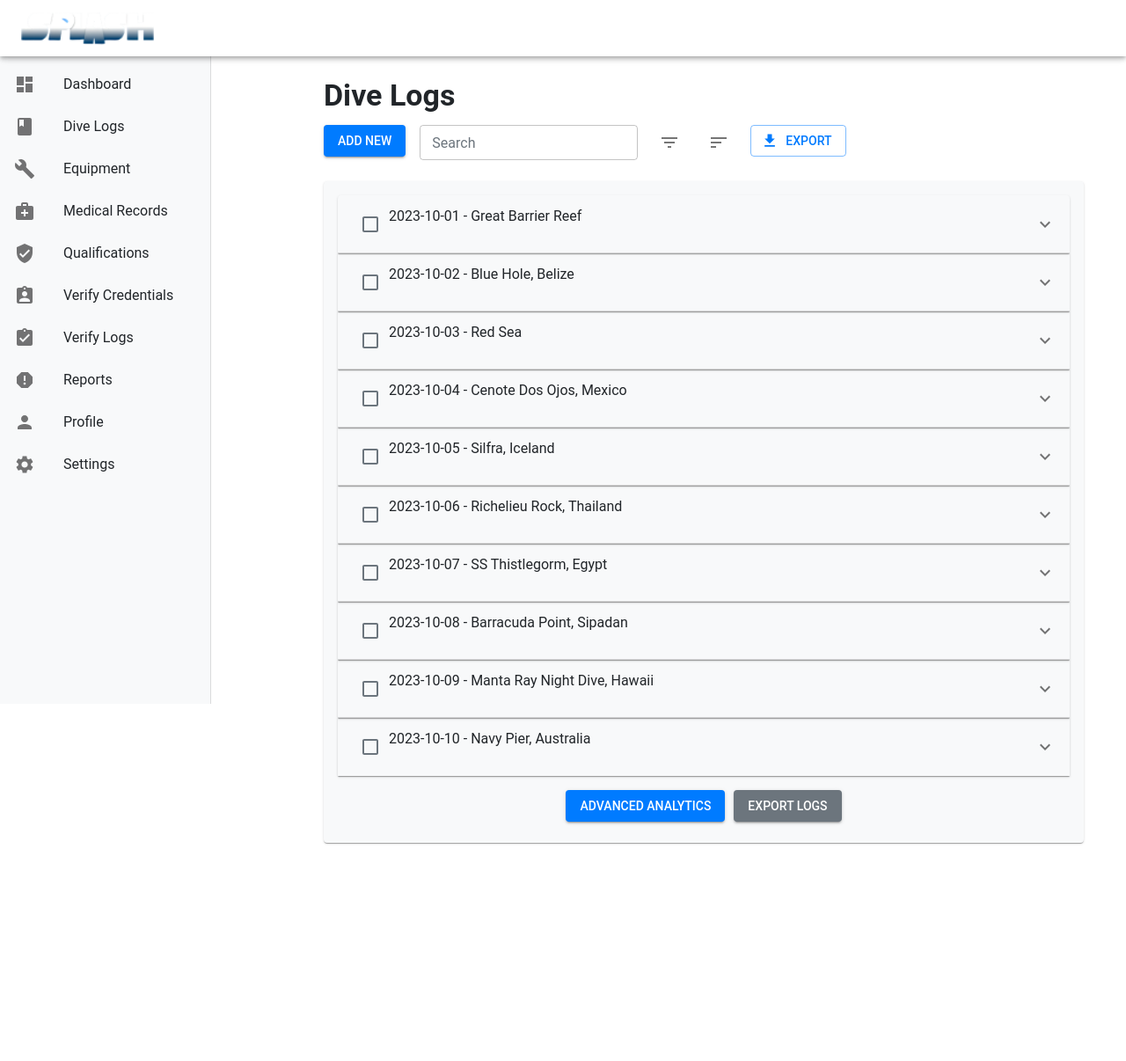
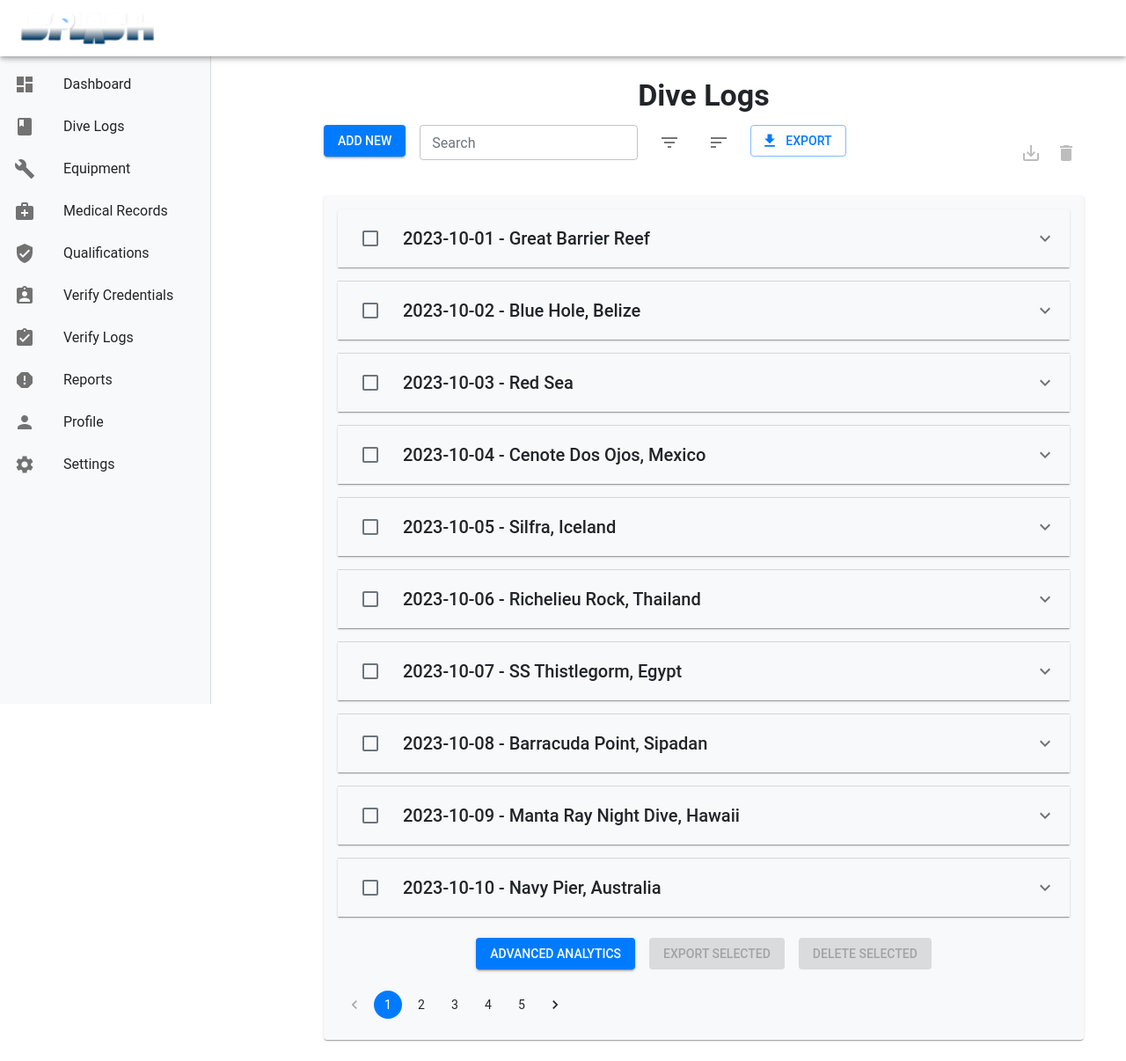
Before and after one commit to p2ppsr/Splash-main, a React (Create React App) app: page /divelogs in a window 1280 px wide. Shown: the whole page at 88% size. Before the commit the page ends 982 px from the top, so only its background shows below. Built offline with nearby package versions, Linux system fonts and the light colour scheme.

Commit message:
Changes to Dashboard and DiveLogList

```diff
--- a/src/components/Dashboard.js
+++ b/src/components/Dashboard.js
@@ -61,18 +61,18 @@ const Dashboard = () => {
 
   return (
     <Container maxWidth="lg">
-      <Box display="flex" justifyContent="space-between" alignItems="center" mb={2}>
+      <Box display="flex" justifyContent="space-between" alignItems="center" mb={3}>
         <Typography variant="h4" align="left">Dashboard</Typography>
         <Box display="flex" alignItems="center">
           <Tooltip title="Notifications">
-            <IconButton color="primary">
+            <IconButton color="primary" aria-label="notifications">
               <Badge badgeContent={authRequests.length} color="error">
                 <NotificationsIcon />
               </Badge>
             </IconButton>
           </Tooltip>
           <Tooltip title="Export dashboard data">
-            <Button variant="contained" color="primary" onClick={handleExport} startIcon={<DownloadIcon />}>
+            <Button variant="contained" color="primary" onClick={handleExport} startIcon={<DownloadIcon />} sx={{ ml: 2 }}>
               Export
             </Button>
           </Tooltip>
@@ -92,16 +92,17 @@ const Dashboard = () => {
             </InputAdornment>
           ),
         }}
+        sx={{ mb: 3 }}
       />
       <Grid container spacing={3}>
         <Grid item xs={12} sm={6} md={4}>
           <Card>
             <CardContent>
-              <Box display="flex" alignItems="center" mb={1}>
+              <Box display="flex" alignItems="center" mb={2}>
                 <DiveIcon color="primary" />
                 <Typography variant="h6" ml={1}>Total Dives</Typography>
               </Box>
-              <Typography variant="h4">50</Typography>
+              <Typography variant="h4" mb={2}>50</Typography>
               <Button component={Link} to="/divelogs" size="small" color="primary">
                 View Logs
               </Button>
@@ -111,11 +112,11 @@ const Dashboard = () => {
         <Grid item xs={12} sm={6} md={4}>
           <Card>
             <CardContent>
-              <Box display="flex" alignItems="center" mb={1}>
+              <Box display="flex" alignItems="center" mb={2}>
                 <EquipmentIcon color="primary" />
                 <Typography variant="h6" ml={1}>Equipment Status</Typography>
               </Box>
-              <Typography variant="h4">All Good</Typography>
+              <Typography variant="h4" mb={2}>All Good</Typography>
               <Button component={Link} to="/equipment" size="small" color="primary">
                 Check Equipment
               </Button>
@@ -125,12 +126,12 @@ const Dashboard = () => {
         <Grid item xs={12} sm={6} md={4}>
           <Card>
             <CardContent>
-              <Box display="flex" alignItems="center" mb={1}>
+              <Box display="flex" alignItems="center" mb={2}>
                 <CertificationIcon color="primary" />
                 <Typography variant="h6" ml={1}>Certification Status</Typography>
               </Box>
-              <Typography variant="body1">Advanced Open Water</Typography>
-              <Typography variant="body2">Expires: Dec 31, 2024</Typography>
+              <Typography variant="body1" mb={1}>Advanced Open Water</Typography>
+              <Typography variant="body2" mb={2}>Expires: Dec 31, 2024</Typography>
               <Button component={Link} to="/profile" size="small" color="primary">
                 View Profile
               </Button>
@@ -140,11 +141,11 @@ const Dashboard = () => {
         <Grid item xs={12} sm={6} md={4}>
           <Card>
             <CardContent>
-              <Box display="flex" alignItems="center" mb={1}>
+              <Box display="flex" alignItems="center" mb={2}>
                 <CalendarTodayIcon color="primary" />
                 <Typography variant="h6" ml={1}>Upcoming Dives</Typography>
               </Box>
-              <List dense={isMobile}>
+              <List dense={isMobile} sx={{ mb: 2 }}>
                 {filteredDives.map((dive) => (
                   <ListItem key={dive.id}>
                     <ListItemText primary={`${dive.date} - ${dive.location}`} />
@@ -160,17 +161,17 @@ const Dashboard = () => {
         <Grid item xs={12} sm={6} md={4}>
           <Card>
             <CardContent>
-              <Box display="flex" alignItems="center" mb={1}>
+              <Box display="flex" alignItems="center" mb={2}>
                 <PendingIcon color="primary" />
                 <Typography variant="h6" ml={1}>Pending Authorizations</Typography>
               </Box>
-              <Typography variant="body1">{authRequests.length} requests</Typography>
+              <Typography variant="body1" mb={2}>{authRequests.length} requests</Typography>
               <Button
                 variant="contained"
                 color="primary"
                 size="small"
-                style={{ marginTop: '10px' }}
                 onClick={() => setShowAuthRequests(!showAuthRequests)}
+                sx={{ mb: 2 }}
               >
                 {showAuthRequests ? 'Hide' : 'Review'}
               </Button>
--- a/src/components/auth/Profile.js
+++ b/src/components/auth/Profile.js
@@ -71,10 +71,10 @@ const Profile = () => {
     <Container maxWidth="md">
       <Card>
         <CardContent>
-          <Typography variant="h4" gutterBottom align="left">Profile</Typography>
+          <Typography variant="h4" gutterBottom align="center">Profile</Typography>
           {isEditing ? (
             <form onSubmit={handleSubmit}>
-              <Grid container spacing={2}>
+              <Grid container spacing={3}>
                 <Grid item xs={12}>
                   <TextField
                     name="name"
@@ -155,7 +155,7 @@ const Profile = () => {
                     variant="contained"
                     component="label"
                     fullWidth
-                    style={{ marginTop: '20px' }}
+                    sx={{ mt: 2 }}
                   >
                     Upload Photo ID
                     <input
--- a/src/components/divelogs/DiveLogForm.js
+++ b/src/components/divelogs/DiveLogForm.js
@@ -37,9 +37,9 @@ const DiveLogForm = () => {
     <Container maxWidth="sm">
       <Card>
         <CardContent>
-          <Typography variant="h4" gutterBottom>Add/Edit Dive Log</Typography>
+          <Typography variant="h4" gutterBottom align="center">Add/Edit Dive Log</Typography>
           <form onSubmit={handleSubmit}>
-            <Grid container spacing={2}>
+            <Grid container spacing={3}>
               <Grid item xs={12}>
                 <TextField
                   name="date"
@@ -125,8 +125,8 @@ const DiveLogForm = () => {
                 />
               </Grid>
               <Grid item xs={12}>
-                <Divider style={{ margin: '20px 0' }} />
-                <Button type="submit" variant="contained" color="primary" style={{ marginTop: '20px' }}>
+                <Divider sx={{ my: 2 }} />
+                <Button type="submit" variant="contained" color="primary" fullWidth>
                   Save
                 </Button>
               </Grid>
--- a/src/components/divelogs/DiveLogList.js
+++ b/src/components/divelogs/DiveLogList.js
@@ -2,8 +2,10 @@ import React, { useState } from 'react';
 import { Accordion, AccordionSummary, AccordionDetails, Typography, Container, Card, CardContent, IconButton, Snackbar, Box, Pagination, Tooltip, Checkbox, Button } from '@mui/material';
 import ExpandMoreIcon from '@mui/icons-material/ExpandMore';
 import DeleteIcon from '@mui/icons-material/Delete';
+import EditIcon from '@mui/icons-material/Edit';
+import ExportIcon from '@mui/icons-material/SaveAlt'; // Import an export icon
 import AddSearchFilterSortExport from '../common/AddSearchFilterSortExport';
-import MessageModal from '../common/MessageModal'; // Import the MessageModal
+import MessageModal from '../common/MessageModal';
 
 const DiveLogList = () => {
   const [diveLogs, setDiveLogs] = useState([
@@ -60,12 +62,16 @@ const DiveLogList = () => {
     setSnackbarOpen(true);
   };
 
+  const handleBulkDelete = () => {
+    setDiveLogs(diveLogs.filter(log => !selectedLogs.includes(log.id)));
+    setSelectedLogs([]);
+    setSnackbarOpen(true);
+  };
+
   const handleExport = () => {
-    // Implement export functionality here
     const selectedItems = diveLogs.filter(log => selectedLogs.includes(log.id));
     console.log('Exporting selected dive logs:', selectedItems);
-    // You would typically generate a CSV or PDF here
-    setSelectedLogs([]); // Reset selected logs
+    setSelectedLogs([]);
   };
 
   const handleSearchChange = (e) => {
@@ -98,7 +104,6 @@ const DiveLogList = () => {
   };
 
   const handleAdvancedAnalytics = () => {
-    // Implement advanced analytics functionality here
     console.log('Displaying advanced analytics...');
   };
 
@@ -112,8 +117,9 @@ const DiveLogList = () => {
   };
 
   return (
-    <Container>
-      <Typography variant="h4" gutterBottom>Dive Logs</Typography>
+    <Container maxWidth="lg">
+      <Typography variant="h4" gutterBottom align="center">Dive Logs</Typography>
+      <Box display="flex" justifyContent="space-between" alignItems="center" mb={2}>
         <AddSearchFilterSortExport
           searchTerm={searchTerm}
           handleSearchChange={handleSearchChange}
@@ -124,6 +130,19 @@ const DiveLogList = () => {
           handleExport={handleExport}
           addLink="/divelog/new"
         />
+        <Box>
+          <Tooltip title="Export selected logs">
+            <IconButton color="primary" onClick={handleExport} disabled={selectedLogs.length === 0}>
+              <ExportIcon />
+            </IconButton>
+          </Tooltip>
+          <Tooltip title="Delete selected logs">
+            <IconButton color="error" onClick={handleBulkDelete} disabled={selectedLogs.length === 0}>
+              <DeleteIcon />
+            </IconButton>
+          </Tooltip>
+        </Box>
+      </Box>
       <Card>
         <CardContent>
           {paginatedLogs.map((log) => (
@@ -131,15 +150,17 @@ const DiveLogList = () => {
               key={log.id}
               expanded={expanded === log.id}
               onChange={handleAccordionChange(log.id)}
-              sx={{ backgroundColor: selectedLogs.includes(log.id) ? 'rgba(0, 0, 0, 0.04)' : 'inherit' }}
+              sx={{ backgroundColor: selectedLogs.includes(log.id) ? 'rgba(0, 0, 0, 0.04)' : 'inherit', mb: 2 }}
             >
               <AccordionSummary expandIcon={<ExpandMoreIcon />} sx={{ alignItems: 'center' }}>
+                <Box display="flex" alignItems="center" width="100%">
                   <Checkbox
                     checked={selectedLogs.includes(log.id)}
                     onChange={() => handleSelect(log.id)}
                     onClick={(e) => e.stopPropagation()}
                   />
-                <Typography>{log.date} - {log.location}</Typography>
+                  <Typography variant="h6" sx={{ ml: 2 }}>{log.date} - {log.location}</Typography>
+                </Box>
               </AccordionSummary>
               <AccordionDetails>
                 <Typography><strong>Depth:</strong> {log.depth}</Typography>
@@ -147,25 +168,40 @@ const DiveLogList = () => {
                 <Typography><strong>Water Temperature:</strong> {log.waterTemperature}</Typography>
                 <Typography><strong>Visibility:</strong> {log.visibility}</Typography>
                 <Typography><strong>Notes:</strong> {log.notes}</Typography>
+                <Box sx={{ mt: 2, display: 'flex', justifyContent: 'flex-end', gap: 1 }}>
+                  <Button variant="contained" color="primary" startIcon={<EditIcon />} onClick={() => console.log(`Edit log ${log.id}`)}>
+                    Edit
+                  </Button>
+                  <Button variant="contained" color="secondary" onClick={() => handleOpenMessageModal(log.location)}>
+                    Message Diver
+                  </Button>
                   <Tooltip title="Delete dive log">
                     <IconButton edge="end" aria-label="delete" onClick={() => handleDelete(log.id)}>
                       <DeleteIcon />
                     </IconButton>
                   </Tooltip>
-                <Button variant="contained" color="primary" onClick={() => handleOpenMessageModal(log.location)} style={{ marginTop: '10px' }}>
-                  Message Diver
-                </Button>
+                </Box>
               </AccordionDetails>
             </Accordion>
           ))}
-          <Box display="flex" justifyContent="center" mt={2}>
-            <Button variant="contained" color="primary" onClick={handleAdvancedAnalytics} style={{ marginRight: '10px' }}>
+          <Box display="flex" justifyContent="center" mt={3} gap={2}>
+            <Button variant="contained" color="primary" onClick={handleAdvancedAnalytics}>
               Advanced Analytics
             </Button>
-            <Button variant="contained" color="secondary" onClick={handleExport}>
-              Export Logs
+            <Button variant="contained" color="secondary" onClick={handleExport} disabled={selectedLogs.length === 0}>
+              Export Selected
+            </Button>
+            <Button variant="contained" color="error" onClick={handleBulkDelete} disabled={selectedLogs.length === 0}>
+              Delete Selected
             </Button>
           </Box>
+          <Pagination
+            count={Math.ceil(filteredLogs.length / logsPerPage)}
+            page={currentPage}
+            onChange={handlePageChange}
+            color="primary"
+            sx={{ mt: 3 }}
+          />
         </CardContent>
       </Card>
       <MessageModal
@@ -181,7 +217,7 @@ const DiveLogList = () => {
         open={snackbarOpen}
         autoHideDuration={6000}
         onClose={() => setSnackbarOpen(false)}
-        message="Dive log deleted successfully"
+        message="Dive log(s) deleted successfully"
       />
     </Container>
   );
```
Also changed, not shown: src/components/divelogs/DiveLogDetail.js (+35 -11 lines). Lines whose indentation alone changed are shown as unchanged.
